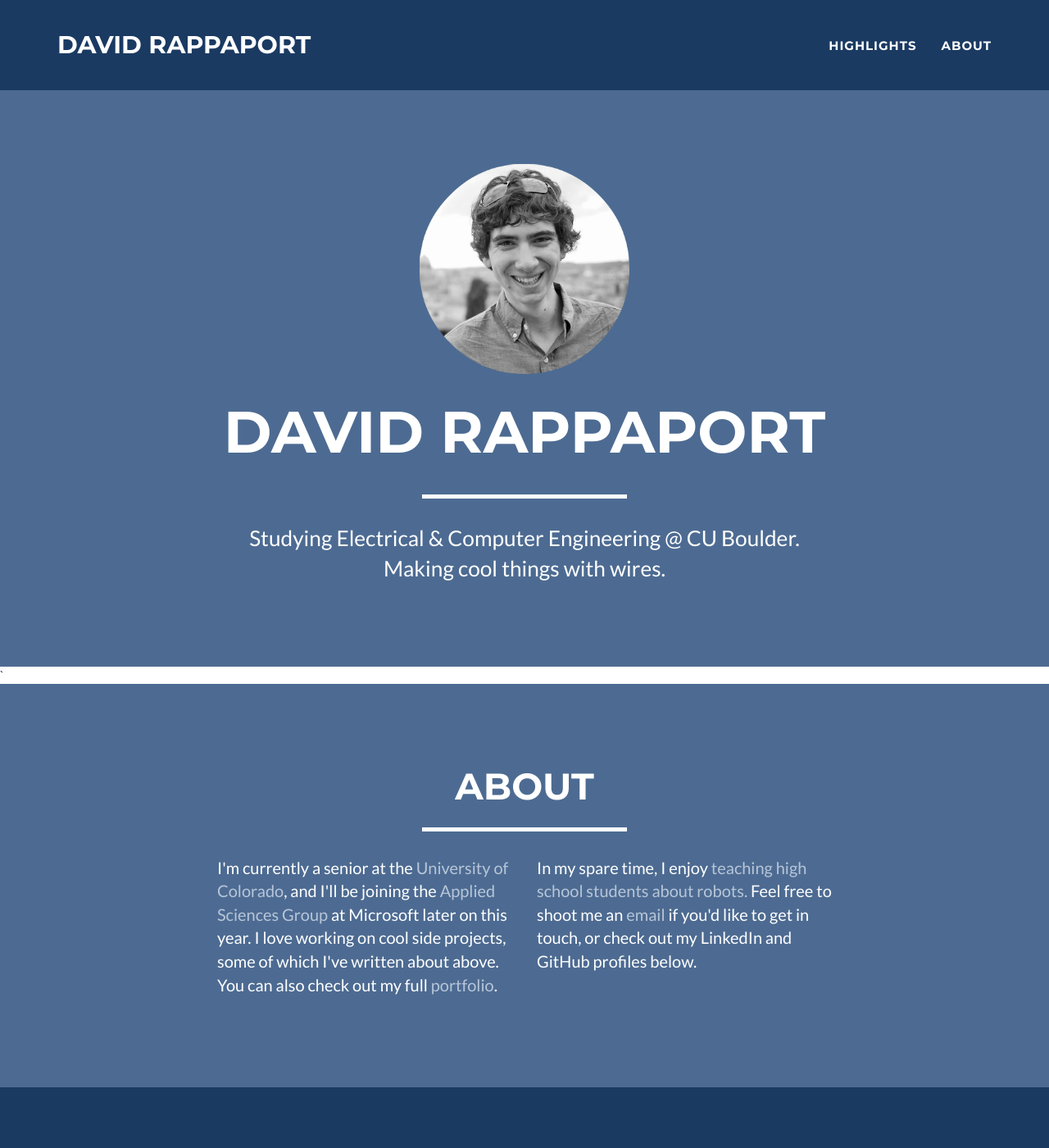
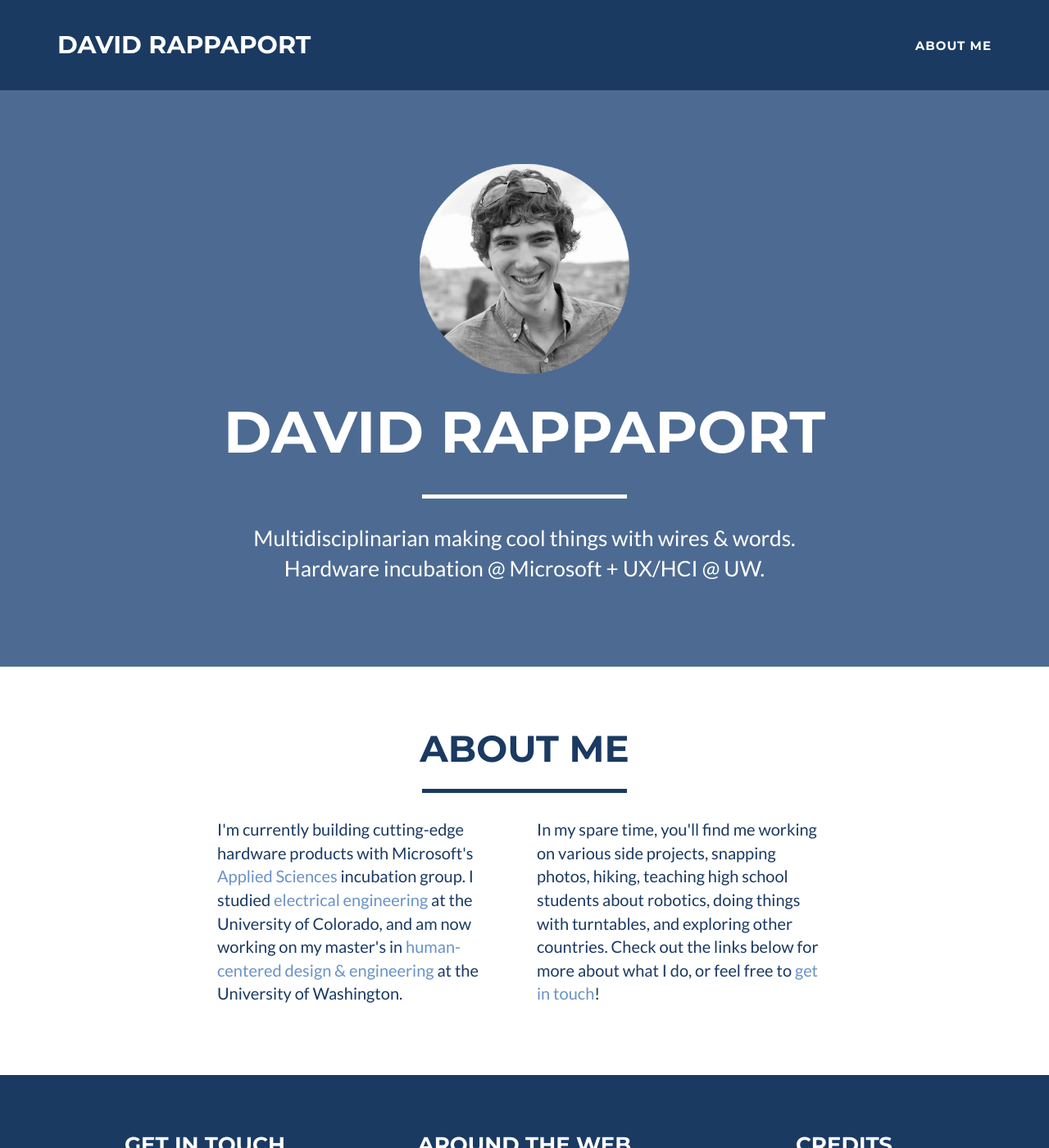
Before and after one commit to djrapp/djrapp.github.io, a Jekyll site: the page built from index.html, in a window 1280 px wide and 1400 px high. Shown: the whole window at 82% size. Built offline with Jekyll 4.4.1, drawn with Linux system fonts in a browser that asks for light colours.

Commit message:
content overhaul

```diff
--- a/_config.yml
+++ b/_config.yml
@@ -11,6 +11,8 @@ color:
 
 # Social networks usernames (many more available: google-plus, flickr, dribbble, pinterest, instagram, tumblr, linkedin, etc.)
 social:
+  - title: instagram
+    url: https://www.instagram.com/d_rappaport
   - title: linkedin
     url: https://www.linkedin.com/pub/david-rappaport/2b/282/916
   - title: file-text-o
--- a/_includes/about.html
+++ b/_includes/about.html
@@ -3,16 +3,16 @@
         <div class="container">
             <div class="row">
                 <div class="col-lg-12 text-center">
-                    <h2>About</h2>
-                    <hr class="star-light">
+                    <h2>About Me</h2>
+                    <hr class="star-primary">
                 </div>
             </div>
             <div class="row">
                 <div class="col-lg-4 col-lg-offset-2">
-                    <p>I'm currently a senior at the <a href="http://www.colorado.edu/" style="color:#B7C6D9">University of Colorado</a>, and I'll be joining the <a href="https://www.microsoft.com/appliedsciences/" style="color:#B7C6D9">Applied Sciences Group</a> at Microsoft later on this year. I love working on cool side projects, some of which I've written about above. You can also check out my full <a href="http://portfolio.rappaport.me" style="color:#B7C6D9">portfolio</a>.</p>
+                    <p>I'm currently building cutting-edge hardware products with Microsoft's <a href="https://www.microsoft.com/appliedsciences/" style="color:#6992C7">Applied Sciences</a> incubation group. I studied <a href="https://www.colorado.edu/ecee/" style="color:#6992C7">electrical engineering</a> at the University of Colorado, and am now working on my master's in <a href="https://www.hcde.washington.edu/about" style="color:#6992C7">human-centered design & engineering</a> at the University of Washington.</p>
                 </div>
                 <div class="col-lg-4">
-                    <p>In my spare time, I enjoy <a href="http://www.usfirst.org/roboticsprograms/frc" style="color:#B7C6D9">teaching high school students about robots.</a> Feel free to shoot me an <a href="mailto:david@rappaport.me" style="color:#B7C6D9">email</a> if you'd like to get in touch, or check out my LinkedIn and GitHub profiles below.</p>
+                    <p>In my spare time, you'll find me working on various side projects, snapping photos, hiking, teaching high school students about robotics, doing things with turntables, and exploring other countries. Check out the links below for more about what I do, or feel free to <a href="mailto:david@rappaport.me" style="color:#6992C7">get in touch</a>!</p>
                 </div>
             </div>
         </div>
--- a/_includes/css/main.css
+++ b/_includes/css/main.css
@@ -180,8 +180,9 @@ section h2 {
 }
 
 section.success {
-    color: #fff;
-    background: #{{ site.color.primary }};
+    color: #{{ site.color.secondary }};
+    background: #fff;
+	padding: 75px 0;
 }
 
 @media(max-width:767px) {
--- a/_includes/footer.html
+++ b/_includes/footer.html
@@ -6,8 +6,8 @@
                     <div class="footer-col col-md-4">
                         <h3>Get In Touch</h3>
                         <p>
-                            {% for adress in site.address %}
-                                {{ adress.line }} <br>
+                            {% for address in site.address %}
+                                {{ address.line }} <br>
 		                    {% endfor %}
 							<a href="mailto:david@rappaport.me" style="color: white">david@rappaport.me</a>
                         </p>
@@ -24,7 +24,7 @@
                     </div>
                     <div class="footer-col col-md-4">
                         <h3>Credits</h3>
-                        <p>This site is generated using <a href="https://github.com/jeromelachaud/freelancer-theme" style="color:#53739D">Freelancer</a> for <a href="http://jekyllrb.com/" style="color:#53739D">Jekyll</a> and hosted by <a href="http://github.com" style="color:#53739D">GitHub</a>.</p>
+                        <p>This site is generated using <a href="https://github.com/jeromelachaud/freelancer-theme" style="color:#6992C7">Freelancer</a> for <a href="http://jekyllrb.com/" style="color:#6992C7">Jekyll</a> and hosted by <a href="http://github.com" style="color:#6992C7">GitHub</a>.</p>
                     </div>
                 </div>
             </div>
--- a/_includes/header.html
+++ b/_includes/header.html
@@ -19,10 +19,7 @@
                         <a href="#page-top"></a>
                     </li>
                     <li class="page-scroll">
-                        <a href="#highlights">highlights</a>
-                    </li>
-                    <li class="page-scroll">
-                        <a href="#about">About</a>
+                        <a href="#about">About Me</a>
                     </li>
                 </ul>
             </div>
@@ -40,7 +37,7 @@
                     <div class="intro-text">
                         <span class="name">{{ site.title }}</span>
                         <hr class="star-light">
-                        <span class="skills"><div>Studying Electrical & Computer Engineering @ CU Boulder.</div>Making cool things with wires.</span>
+                        <span class="skills"><div>Multidisciplinarian making cool things with wires & words.</div>Hardware incubation @ Microsoft + UX/HCI @ UW.</span>
                     </div>
                 </div>
             </div>
@@ -51,4 +48,3 @@
           {% if page.title %}<a class="page-link" href="{{ page.url | prepend: site.baseurl }}">{{ page.title }}</a>{% endif %}
         {% endfor %}
  -->
-`
```
Also changed, not shown: 1 other file.
